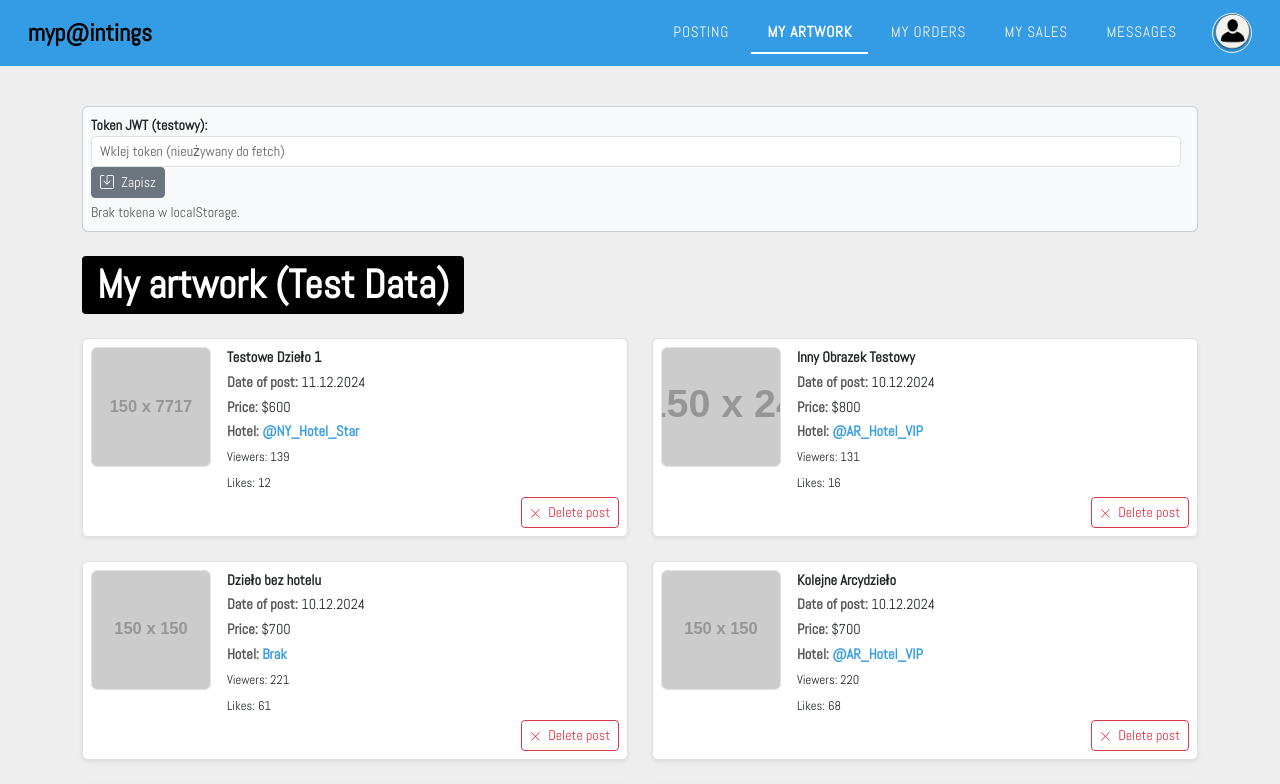
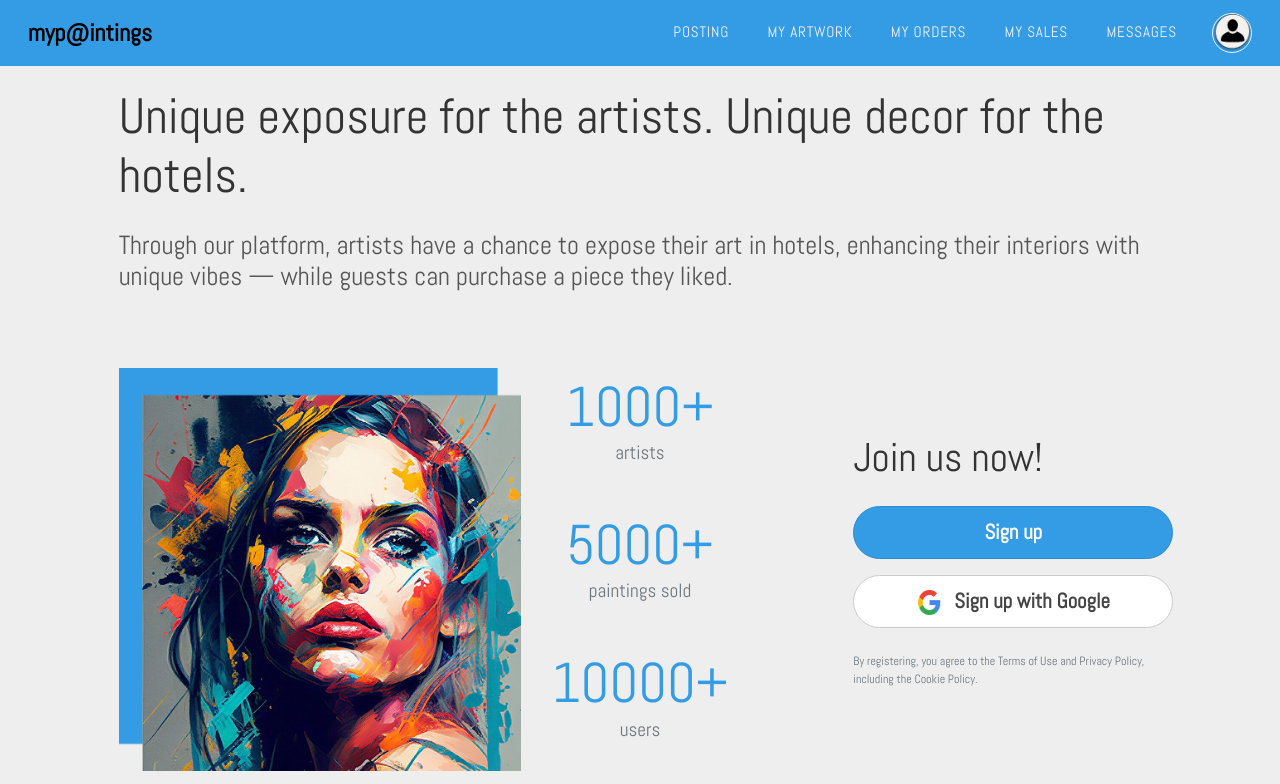
Before and after one commit to jirafey/fullstack-website-mypaintings, a React (Create React App) app in the folder My_artwork_react/: page / in a window 1280 px wide. Shown: the top 784 px of the page. Built offline with nearby package versions, Linux system fonts and the light colour scheme.

Commit message:
leftover trash

```diff
--- a/My_artwork_react/src/App.js
+++ b/My_artwork_react/src/App.js
@@ -1,29 +1,22 @@
 import React from 'react';
 import { Routes, Route, NavLink } from 'react-router-dom';
 
-// Importuj komponenty widoków
 import AddArtworkForm from './AddArtworkForm';
 import MyArtwork from './MyArtwork';
-import MyOrders from './MyOrders'; // Import nowego komponentu
+import MyOrders from './MyOrders';
+import LandingPage from './LandingPage'; // Importuj LandingPage
 
-// Importuj style dla App
 import './App.css';
+// Bootstrap i ikony importowane w index.js
 
-// Bootstrap i ikony są importowane w index.js
-
-// --- Proste komponenty zastępcze ---
-function MySales() {
-  return <div className="container mt-4 placeholder-page"><h2 className="text-center">My Sales Page</h2><p className='text-center text-muted'>(Placeholder)</p></div>;
-}
-function Messages() {
-  return <div className="container mt-4 placeholder-page"><h2 className="text-center">Messages Page</h2><p className='text-center text-muted'>(Placeholder)</p></div>;
-}
-// ------------------------------------
+// Placeholdery dla pozostałych stron
+function MySales() { return <div className="container mt-4 placeholder-page"><h2 className="text-center">My Sales Page</h2><p className='text-center text-muted'>(Placeholder)</p></div>; }
+function Messages() { return <div className="container mt-4 placeholder-page"><h2 className="text-center">Messages Page</h2><p className='text-center text-muted'>(Placeholder)</p></div>; }
+// Placeholder dla strony rejestracji (używany w LandingPage)
+function RegisterPage() { return <div className="container mt-4 placeholder-page"><h2 className="text-center">Register Page</h2><p className='text-center text-muted'>(Placeholder)</p></div>; }
 
 function App() {
-  const navLinkStyles = ({ isActive }) => {
-    return isActive ? "nav-link active" : "nav-link";
-  };
+  const navLinkStyles = ({ isActive }) => isActive ? "nav-link active" : "nav-link";
 
   return (
     <div className="app-container">
@@ -31,14 +24,15 @@ function App() {
       <header className="app-header w-100">
         <div className="container-fluid d-flex justify-content-between align-items-center">
           <div className="logo">
-            <NavLink to="/" className="header-title text-decoration-none">
+            {/* Zmieniono link logo na /landing */}
+            <NavLink to="/landing" className="header-title text-decoration-none">
               myp@intings
             </NavLink>
           </div>
           <nav className="main-nav d-none d-md-flex align-items-center">
             <NavLink to="/posting" className={navLinkStyles}>Posting</NavLink>
-            <NavLink to="/" className={navLinkStyles} end>My artwork</NavLink>
-            {/* Dodaj link do My Orders */}
+            {/* Zmieniono ścieżkę dla My artwork */}
+            <NavLink to="/my-artwork" className={navLinkStyles}>My artwork</NavLink>
             <NavLink to="/my-orders" className={navLinkStyles}>My orders</NavLink>
             <NavLink to="/my-sales" className={navLinkStyles}>My sales</NavLink>
             <NavLink to="/messages" className={navLinkStyles}>Messages</NavLink>
@@ -52,20 +46,28 @@ function App() {
       </header>
 
       {/* ----- Główna zawartość - Routing ----- */}
-      <main className="container mt-4 flex-grow-1">
+      {/* Usunięto klasę container z main, bo komponenty mogą ją dodawać same */}
+      <main className="flex-grow-1"> {/* Usunięto container i mt-4 */}
         <Routes>
+          {/* Dodano ścieżkę dla Landing Page */}
+          <Route path="/landing" element={<LandingPage />} />
           <Route path="/posting" element={<AddArtworkForm />} />
-          <Route path="/" element={<MyArtwork />} />
-          <Route path="/my-orders" element={<MyOrders />} /> {/* Dodano route dla My Orders */}
+          {/* Zmieniono ścieżkę dla My Artwork */}
+          <Route path="/my-artwork" element={<MyArtwork />} />
+          <Route path="/my-orders" element={<MyOrders />} />
           <Route path="/my-sales" element={<MySales />} />
           <Route path="/messages" element={<Messages />} />
-          <Route path="*" element={<div className='text-center'><h2>404 - Page Not Found</h2></div>} />
+          <Route path="/register" element={<RegisterPage />} /> {/* Dla przycisku Sign up */}
+          {/* Przekierowanie ze ścieżki głównej '/' na '/landing' */}
+          <Route path="/" element={<LandingPage />} /> {/* Domyślnie pokazuj Landing Page */}
+          <Route path="*" element={<div className='container mt-4 text-center'><h2>404 - Page Not Found</h2></div>} />
         </Routes>
       </main>
 
       {/* ----- Footer ----- */}
       <footer className="app-footer w-100 mt-auto">
-        <div className="container-fluid text-center">
+        {/* ... (reszta footera bez zmian) ... */}
+         <div className="container-fluid text-center">
           <span className="me-2">myp@intings © 2024</span> |
           <a href="#" className="footer-link">Support</a> |
           <a href="#" className="footer-link">Terms of use</a> |
--- /dev/null
+++ b/My_artwork_react/src/LandingPage.css
@@ -0,0 +1,102 @@
+/* LandingPage.css */
+
+.landing-page-content .headline {
+  padding: 1vh 0;
+  color: #333; /* Ciemniejszy tekst dla lepszego kontrastu */
+  font-weight: 300; /* Lżejszy font dla nagłówków */
+}
+
+.landing-page-content .display-4.headline {
+    font-size: calc(1.5rem + 2vw); /* Responsywny rozmiar */
+    margin-bottom: 0.5rem;
+}
+.landing-page-content .display-7.headline {
+    font-size: calc(1rem + 0.8vw); /* Responsywny rozmiar */
+    color: #555;
+    margin-bottom: 2rem;
+}
+
+
+.landing-page-content .stats,
+.landing-page-content .btns {
+  /* Flexbox i centrowanie już są przez align-items-center w wierszu */
+  text-align: center;
+  padding: 1rem 0; /* Dodano padding pionowy */
+}
+
+.landing-page-content .stats h1 {
+    color: #349CE5; /* Niebieski kolor dla liczb */
+    margin-bottom: 0;
+}
+.landing-page-content .stats h4 {
+    color: #6c757d; /* Szary kolor dla opisów */
+    font-size: calc(0.8rem + 0.5vw);
+    margin-bottom: 1.5rem; /* Odstęp pod opisem */
+}
+
+.landing-page-content .btns h1 {
+    font-size: calc(1.3rem + 1.5vw); /* Responsywny rozmiar */
+    color: #333;
+}
+
+.landing-page-content .sign-up-btn {
+  background-color: #349CE5;
+  border: 1px solid #2a8cd1; /* Ciemniejszy niebieski border */
+  border-radius: 50px; /* Bardziej zaokrąglone */
+  padding: 10px 20px; /* Większy padding */
+  color: #ffffff; /* Biały tekst */
+  font-size: calc(0.9rem + 0.5vw); /* Responsywny font */
+  font-weight: bold;
+  transition: background-color 0.2s ease, transform 0.1s ease;
+}
+.landing-page-content .sign-up-btn:hover {
+    background-color: #2a8cd1;
+    transform: translateY(-1px); /* Lekkie podniesienie przycisku */
+}
+
+
+.landing-page-content .btn-google {
+  background-color: #ffffff; /* Białe tło */
+  color: #444; /* Ciemniejszy szary tekst */
+  border-color: #ccc;
+}
+.landing-page-content .btn-google:hover {
+    background-color: #f8f9fa; /* Lekko szare tło przy najechaniu */
+     border-color: #bbb;
+}
+
+.landing-page-content .google-icon {
+    vertical-align: middle; /* Lepsze wyrównanie ikonki */
+    margin-bottom: 2px; /* Drobna korekta pozycji */
+}
+
+.landing-page-content .disclaimer-text {
+  margin-top: 1.5rem; /* Zwiększono odstęp */
+  font-size: 0.75rem; /* Mniejszy tekst */
+  color: #6c757d;
+}
+
+.landing-page-content .row {
+  padding: 1% 0; /* Usunięto padding boczny, kontener go ma */
+}
+
+.landing-image {
+    max-width: 80%; /* Zmniejszono, aby pasowało do layoutu */
+    height: auto;
+    display: block; /* Usuwa dodatkowe miejsce pod obrazkiem */
+    margin-left: auto; /* Centrowanie na małych ekranach */
+    margin-right: auto; /* Centrowanie na małych ekranach */
+}
+
+@media (min-width: 768px) {
+    .landing-image {
+        margin-left: 0; /* Wyrównanie do lewej na większych */
+        max-width: 100%; /* Pełna szerokość w kolumnie */
+    }
+     .landing-page-content .btns {
+        text-align: left; /* Wyrównanie do lewej */
+     }
+     .landing-page-content .disclaimer-text {
+        text-align: left;
+     }
+}
--- /dev/null
+++ b/My_artwork_react/src/LandingPage.js
@@ -0,0 +1,53 @@
+import React from 'react';
+import { Link } from 'react-router-dom'; // Użyj Link do nawigacji wewnątrz aplikacji
+import './LandingPage.css'; // Dedykowany CSS dla tej strony
+
+function LandingPage() {
+  return (
+    // Zamiast content-wrapper, używamy fragmentu, bo layout jest w App.js
+    <>
+      {/* Główna sekcja strony */}
+      <div className="container-fluid landing-page-content"> {/* Używamy container-fluid dla pełnej szerokości */}
+        {/* Nagłówek */}
+        <div className="row">
+          <div className="col-md-10 offset-md-1">
+            <h1 className="display-4 headline">
+              Unique exposure for the artists. Unique decor for the hotels.
+            </h1>
+            <h2 className="display-7 headline">
+              Through our platform, artists have a chance to expose their art in hotels, enhancing their interiors with unique vibes — while guests can purchase a piece they liked.
+            </h2>
+          </div>
+        </div>
+
+        <div className="row align-items-center"> {/* Wyśrodkowanie elementów w pionie */}
+          {/* Obrazek */}
+          <div className="col-md-4 offset-md-1 text-center text-md-start"> {/* Wyśrodkuj na małych, do lewej na większych */}
+            <img src="/landing_page_img.png" alt="Art Example" className="img-fluid landing-image" />
+          </div>
+          {/* Statystyki */}
+          <div className="col-md-2 stats">
+            <h1 className="display-4 text-center"><strong>1000+</strong></h1> <h4 className="text-center"> artists </h4>
+            <h1 className="display-4 text-center mt-md-5"><strong>5000+</strong></h1> <h4 className="text-center"> paintings sold </h4>
+            <h1 className="display-4 text-center mt-md-5"><strong>10000+</strong></h1> <h4 className="text-center"> users </h4>
+          </div>
+          {/* Przyciski Rejestracji */}
+          <div className="col-md-3 offset-md-1 btns"> {/* Zmieniono offset i szerokość dla lepszego dopasowania */}
+            <h1 className="display-5 mb-4"> Join us now! </h1> {/* Dodano margines dolny */}
+            {/* Używamy Link z react-router-dom do przejścia do strony rejestracji (lub logowania) */}
+            <Link to="/register" className="btn btn-light sign-up-btn d-block mb-3 w-100">Sign up</Link> {/* Zmieniono mt-3 na mb-3 */}
+            <button className="btn btn-light sign-up-btn btn-google d-block mb-3 w-100">
+              <img src="/google_icon.png" width="25" height="25" alt="Google icon" className="me-2 google-icon" /> {/* Zmniejszono ikonkę i dodano klasę */}
+              Sign up with Google
+            </button>
+            <p className="disclaimer-text small"> {/* Zmniejszono font */}
+              By registering, you agree to the Terms of Use and Privacy Policy, including the Cookie Policy.
+            </p>
+          </div>
+        </div>
+      </div>
+    </>
+  );
+}
+
+export default LandingPage;
```
Also changed, not shown: 1 other file (tests, documents, lock files or other folders).
